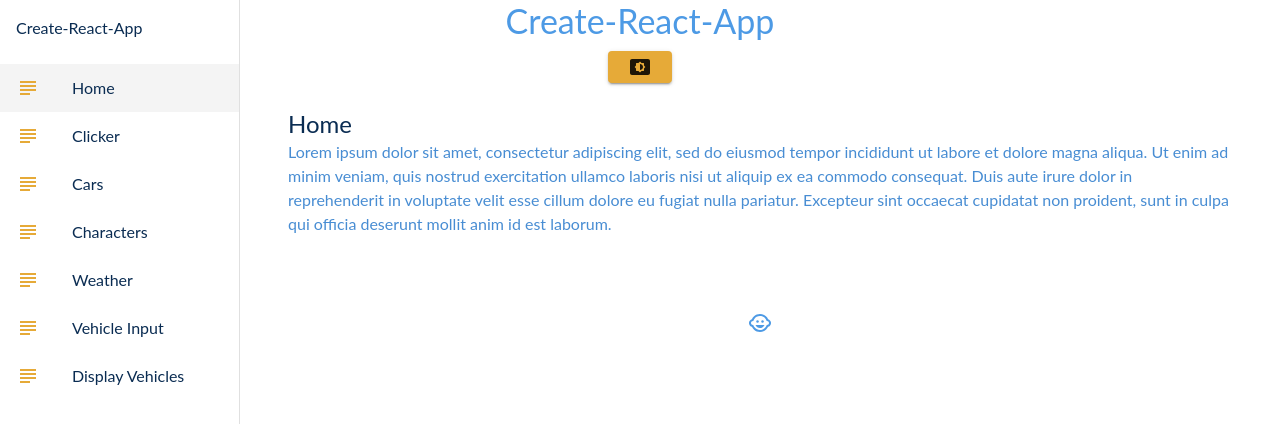
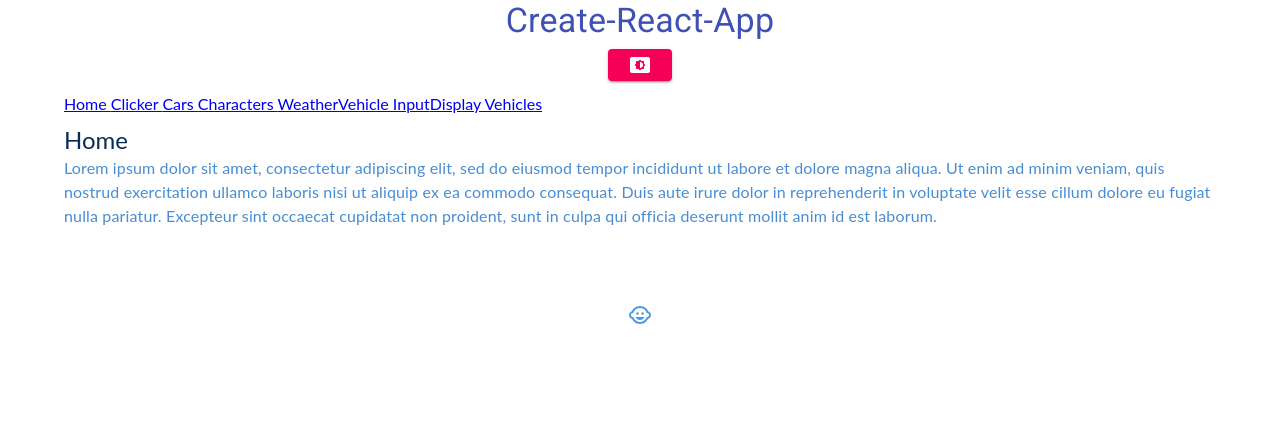
Before and after one commit to fetterollie/demo-create-react-app, a React (Create React App) app in the folder car-app/car-app/: page / in a window 1280 px wide. Shown: the top 424 px of the page. Built offline with nearby package versions, Linux system fonts and the light colour scheme.

Commit message:
scrapped layout to fix theming

```diff
--- a/car-app/car-app/src/App.js
+++ b/car-app/car-app/src/App.js
@@ -22,6 +22,7 @@ import { createContext } from 'react';
 // import Vehicles from './VehicleInput';
 import VehicleInput from './VehicleInput';
 import VehicleDisplay from './VehicleDisplay';
+import Navbar from './Navbar';
 
 
 export const ThemeContext = createContext(null);
@@ -165,7 +166,7 @@ function App() {
       <ThemeProvider theme={theme}>
         <CssBaseline />
           <Router>
-            <Layout theme={theme} toggleTheme={toggleTheme}>
+            <Navbar toggleTheme={toggleTheme}/>
               <div className="container">
                 <div className='content'>
                   <Switch>
@@ -201,7 +202,7 @@ function App() {
                   </Container>
                 </Typography>
               </div>
-            </Layout>
+
           </Router>
       </ThemeProvider>
     </ThemeContext.Provider>
--- a/car-app/car-app/src/Navbar.js
+++ b/car-app/car-app/src/Navbar.js
@@ -1,10 +1,27 @@
-import { List } from "@material-ui/core";
+import { Button, List, Typography } from "@material-ui/core";
 import { Container } from "@mui/material";
 import { Link } from "react-router-dom/cjs/react-router-dom.min";
+import SettingsBrightnessRoundedIcon from '@mui/icons-material/SettingsBrightnessRounded';
 
-const Navbar = () => {
+const Navbar = ({ toggleTheme }) => {
     return (
         <Container>
+            <Typography
+                variant="h4"
+                color="primary"
+                align="center"
+                >
+                Create-React-App
+                <br />
+                <Button
+                    size="small"
+                    variant="contained"
+                    onClick={() => {toggleTheme()}}
+                    color="secondary"
+                >
+                    <SettingsBrightnessRoundedIcon/>
+                </Button>
+            </Typography>
             <List>
                 <Link to='/'> Home </Link>
                 <Link to='/clicker'> Clicker </Link>
@@ -12,7 +29,7 @@ const Navbar = () => {
                 <Link to='/characters'> Characters </Link>
                 <Link to='/weather'>Weather</Link>
                 <Link to='/vehicleinput'>Vehicle Input</Link>
-                <Link to='/displayvehicles'>Display Vehicles</Link>
+                <Link to='/vehicledisplay'>Display Vehicles</Link>
             </List>
         </Container>
 
```
